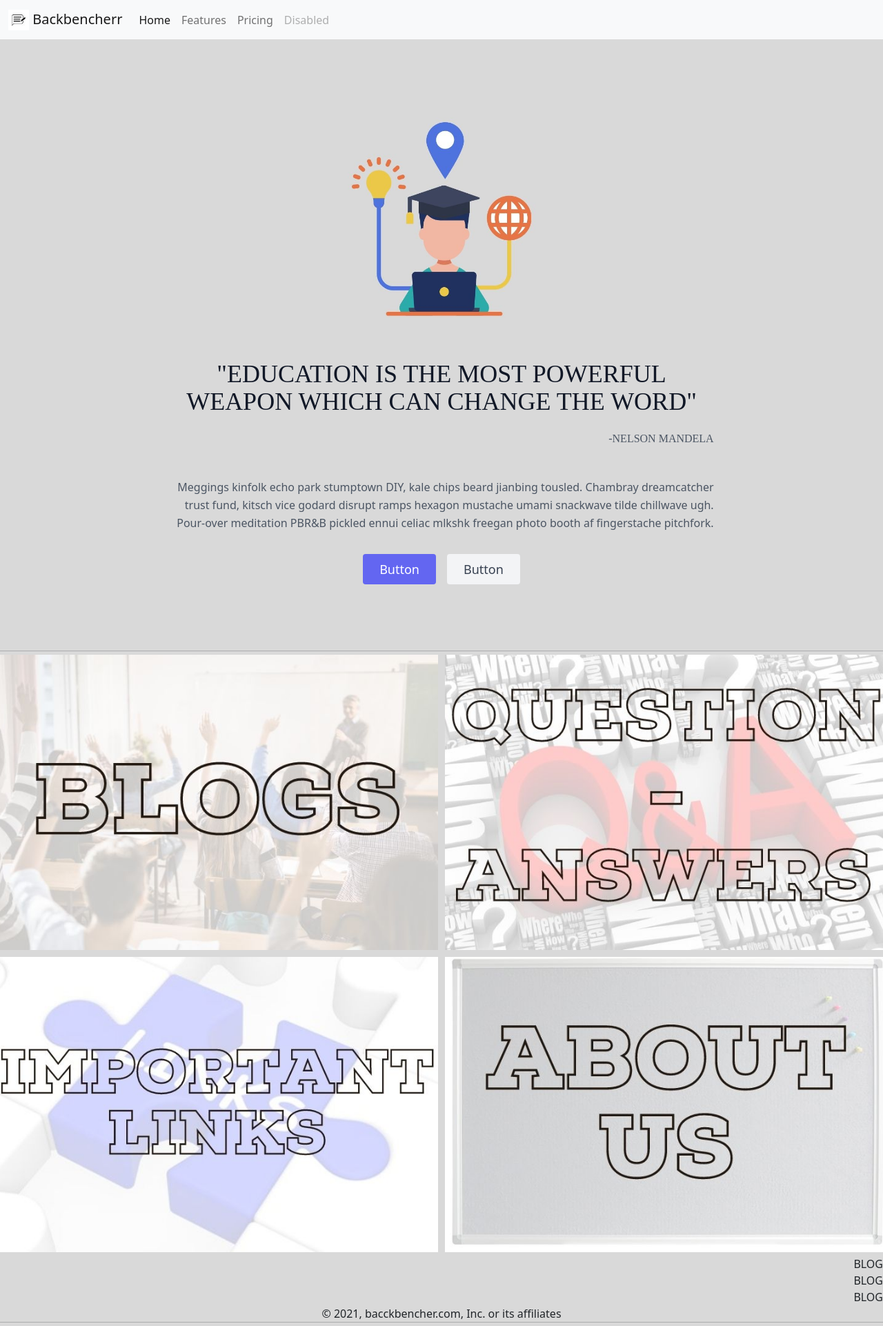
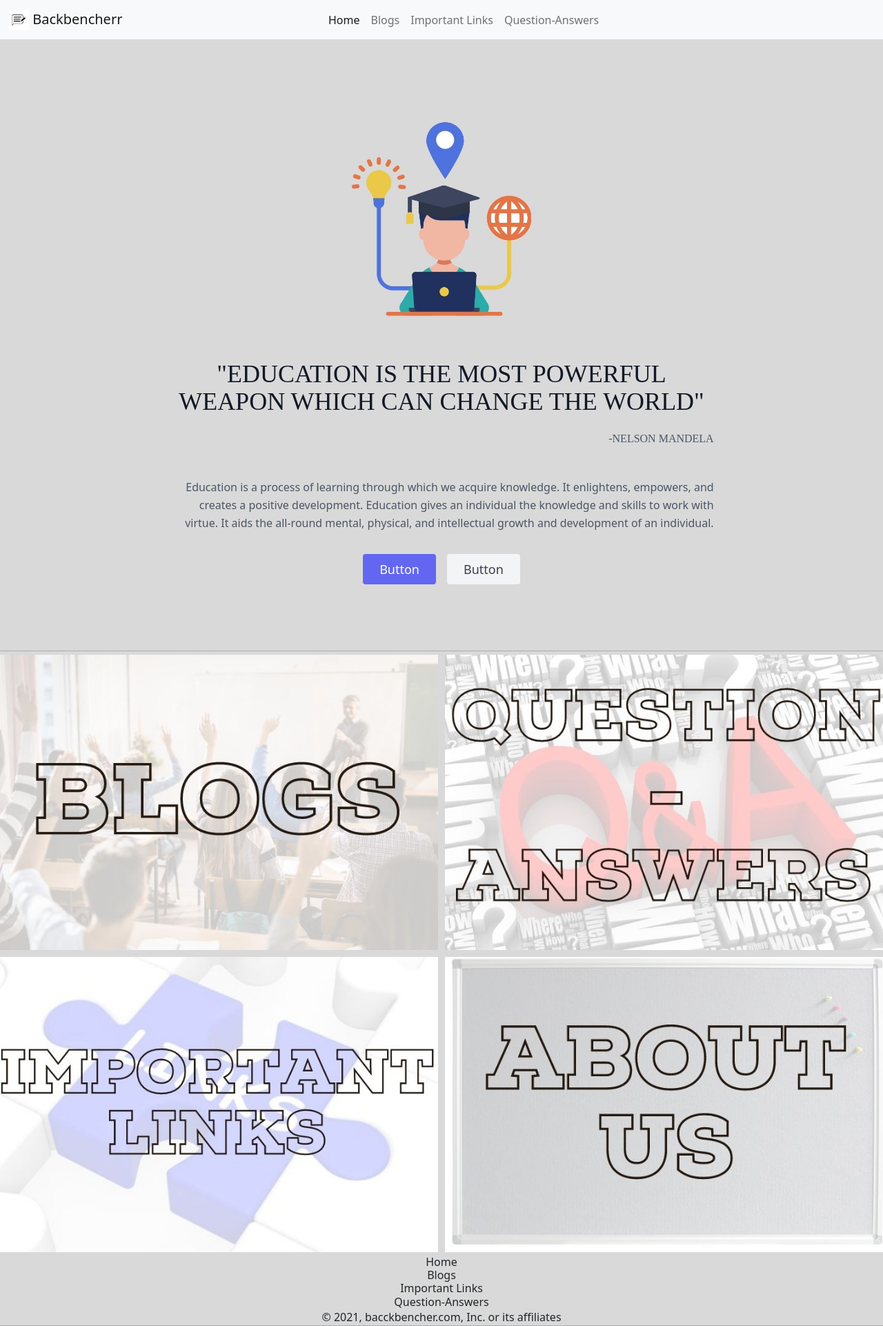
Before and after one commit to bhavyabajaj2006/backbencherr.in, a plain HTML site: page index.html in a window 1280 px wide. Shown: the whole page at 69% size. Drawn offline with nearby package versions, Linux system fonts and the light colour scheme; some packages are replaced by stand-ins of ours; a script that the page names is missing.

Commit message:
Update index.html

```diff
--- a/index.html
+++ b/index.html
@@ -25,7 +25,7 @@
         <a class="navbar-brand" href="#">
           <img src="icon1.jpg" alt="" width="30" height="24" class="d-inline-block align-text-top">
           Backbencherr
-        </a>
+        </a>&nbsp&nbsp&nbsp&nbsp&nbsp&nbsp&nbsp&nbsp&nbsp&nbsp&nbsp&nbsp&nbsp&nbsp&nbsp&nbsp&nbsp&nbsp&nbsp&nbsp&nbsp&nbsp&nbsp&nbsp&nbsp&nbsp&nbsp&nbsp&nbsp&nbsp&nbsp&nbsp&nbsp&nbsp&nbsp&nbsp&nbsp&nbsp&nbsp&nbsp&nbsp&nbsp&nbsp&nbsp&nbsp&nbsp&nbsp&nbsp&nbsp&nbsp&nbsp&nbsp&nbsp&nbsp&nbsp&nbsp&nbsp&nbsp&nbsp&nbsp&nbsp&nbsp&nbsp&nbsp&nbsp&nbsp;
         <button class="navbar-toggler" type="button" data-bs-toggle="collapse" data-bs-target="#navbarNav" aria-controls="navbarNav" aria-expanded="false" aria-label="Toggle navigation">
           <span class="navbar-toggler-icon"></span>
         </button>
@@ -35,13 +35,13 @@
               <a class="nav-link active" aria-current="page" href="#">Home</a>
             </li>
             <li class="nav-item">
-              <a class="nav-link" href="#">Features</a>
+              <a class="nav-link" href="#">Blogs</a>
             </li>
             <li class="nav-item">
-              <a class="nav-link" href="#">Pricing</a>
+              <a class="nav-link" href="#">Important Links</a>
             </li>
             <li class="nav-item">
-              <a class="nav-link disabled" href="#" tabindex="-1" aria-disabled="true">Disabled</a>
+              <a class="nav-link" href="#">Question-Answers</a>
             </li>
           </ul>
         </div>
@@ -58,7 +58,7 @@
         <div class="container mx-auto flex px-5 py-24 items-center justify-center flex-col">
           <img class="lg:w-2/6 md:w-3/6 w-5/6 mb-10 object-cover object-center rounded" alt="hero" src="front.jpg">
           <div class="text-center lg:w-2/3 w-full">
-            <h1 class="title-font sm:text-4xl text-3xl mb-4 font-medium text-gray-900">"EDUCATION IS THE MOST POWERFUL WEAPON WHICH CAN CHANGE THE WORD"</h1><h5>-NELSON MANDELA</h5>
+            <h1 class="title-font sm:text-4xl text-3xl mb-4 font-medium text-gray-900">"EDUCATION IS THE MOST POWERFUL WEAPON WHICH CAN CHANGE THE WORLD"</h1><h5>-NELSON MANDELA</h5>
             <br>
             <br>
             <style>
@@ -71,7 +71,9 @@
               }
 
             </style>
-            <p class="mb-8 leading-relaxed">Meggings kinfolk echo park stumptown DIY, kale chips beard jianbing tousled. Chambray dreamcatcher trust fund, kitsch vice godard disrupt ramps hexagon mustache umami snackwave tilde chillwave ugh. Pour-over meditation PBR&B pickled ennui celiac mlkshk freegan photo booth af fingerstache pitchfork.</p>
+            <p class="mb-8 leading-relaxed">Education is a process of learning through which we acquire knowledge. It enlightens, empowers, and creates a positive development. Education gives an individual the knowledge and skills to work with virtue. It aids the all-round mental, physical, and intellectual growth and development of an individual.
+
+            </p>
             <div class="flex justify-center">
               <button class="inline-flex text-white bg-indigo-500 border-0 py-2 px-6 focus:outline-none hover:bg-indigo-600 rounded text-lg">Button</button>
               <button class="ml-4 inline-flex text-gray-700 bg-gray-100 border-0 py-2 px-6 focus:outline-none hover:bg-gray-200 rounded text-lg">Button</button>
@@ -133,9 +135,10 @@
 
 
       <footer>
-       <p> <a data-testid="linkElement-1" href="https://www.aowl.in/blog" target="_self" class="_390Ip" tabindex="0">BLOG</a></p>
-       <p> <a data-testid="linkElement-1" href="https://www.aowl.in/blog" target="_self" class="_390Ip" tabindex="0">BLOG</a></p>
-       <p><a data-testid="linkElement-1" href="https://www.aowl.in/blog" target="_self" class="_390Ip" tabindex="0">BLOG</a></p>
+       <h6> <a data-testid="linkElement-1" href="https://www.aowl.in/blog" target="_self" class="_390Ip" tabindex="0">Home</a></h6>
+       <h6> <a data-testid="linkElement-1" href="https://www.aowl.in/blog" target="_self" class="_390Ip" tabindex="0">Blogs</a></h6>
+       <h6><a data-testid="linkElement-1" href="https://www.aowl.in/blog" target="_self" class="_390Ip" tabindex="0">Important Links</a></h6>
+       <h6> <a data-testid="linkElement-1" href="https://www.aowl.in/blog" target="_self" class="_390Ip" tabindex="0">Question-Answers</a></h6>
         <span>© 2021, bacckbencher.com, Inc. or its affiliates</span>
       </footer>
       <hr>
```
